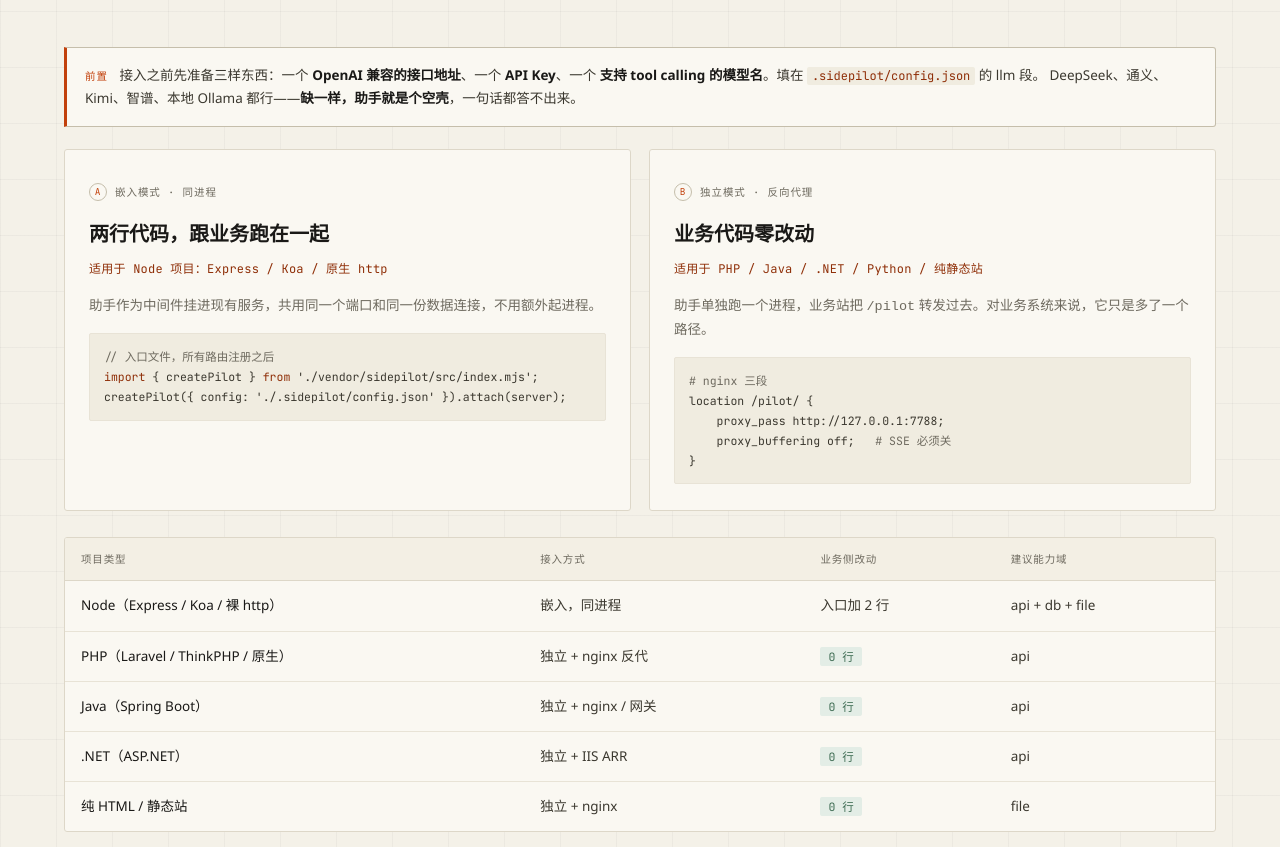
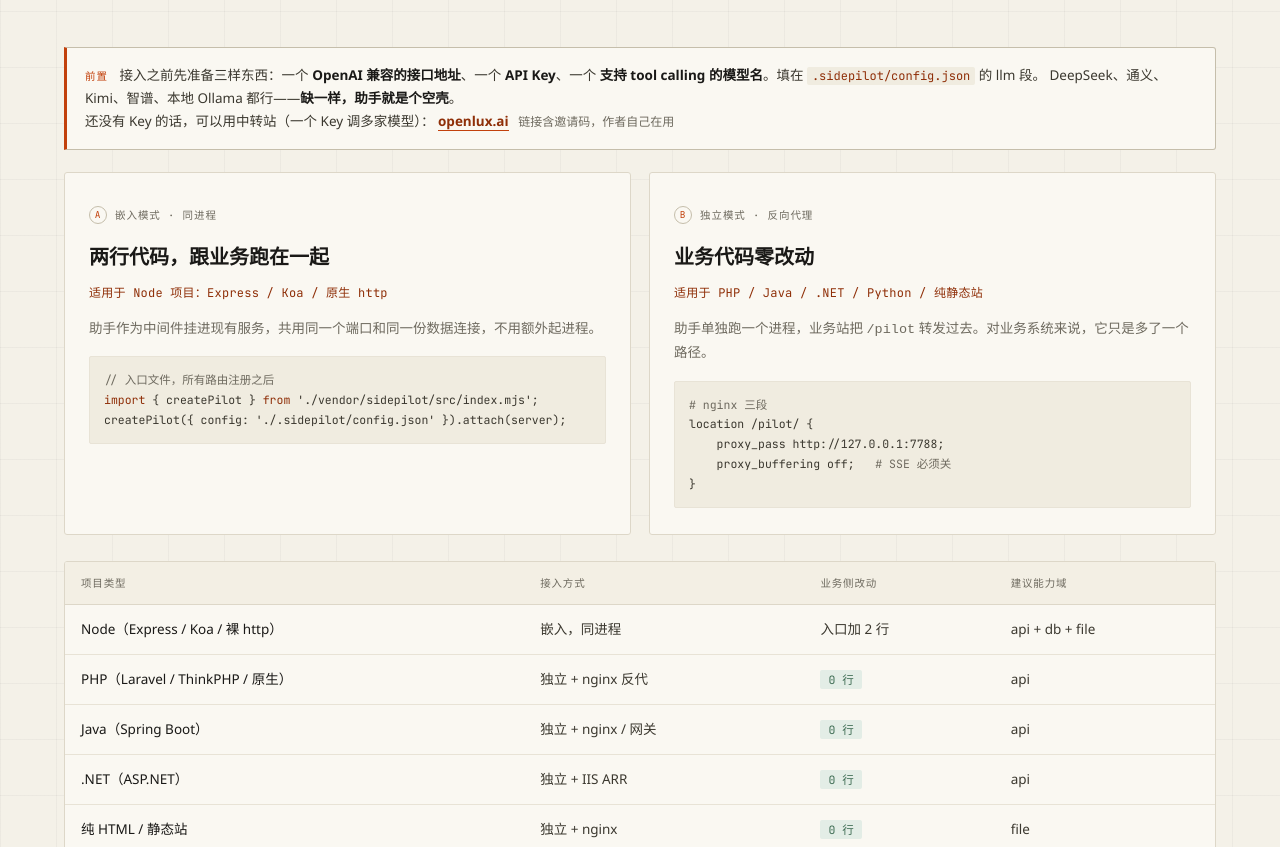
Before and after one commit to banshoudigua/sidepilot, a plain HTML site: page index.html in a window 1280 px wide. Shown: the part 2509-3356 px from the top of the page. Drawn offline with Linux system fonts and the light colour scheme.

Commit message:
README 增加中转站方案：一个 Key 调多家模型，附申请入口
不想一家家注册的话，可以直接用中转站（openlux.ai，链接含邀请码）。
同时保留官方直连对照表，并标明中转请求经第三方、敏感数据自行判断。

- README：新增「最省事的办法：用中转站」+「官方直连」两张对照
- 安装指令第 5 步：Agent 发现用户没 Key 时停下来提示去申请
- 首页：前置提示条加链接与邀请码标注

```diff
--- a/index.html
+++ b/index.html
@@ -477,6 +477,18 @@ h2 {
   color: var(--accent);
   margin-right: 8px;
 }
+.prereq a {
+  color: var(--accent-ink);
+  font-weight: 600;
+  text-decoration: none;
+  border-bottom: 1px solid var(--accent);
+}
+.prereq a:hover { color: var(--accent); background: var(--accent-soft); }
+.prereq .tiny {
+  font-size: 12px;
+  color: var(--muted);
+  margin-left: 6px;
+}
 
 /* ---------- 接入方式 ---------- */
 .modes { display: grid; grid-template-columns: minmax(0, 1fr) minmax(0, 1fr); gap: 18px; }
@@ -856,7 +868,11 @@ html.anim .reveal.in { opacity: 1; transform: none; }
       <span class="lab">前置</span>
       接入之前先准备三样东西：一个 <b>OpenAI 兼容的接口地址</b>、一个 <b>API Key</b>、一个
       <b>支持 tool calling 的模型名</b>。填在 <code>.sidepilot/config.json</code> 的 llm 段。
-      DeepSeek、通义、Kimi、智谱、本地 Ollama 都行——<b>缺一样，助手就是个空壳</b>，一句话都答不出来。
+      DeepSeek、通义、Kimi、智谱、本地 Ollama 都行——<b>缺一样，助手就是个空壳</b>。
+      <br>
+      还没有 Key 的话，可以用中转站（一个 Key 调多家模型）：
+      <a href="https://www.openlux.ai/register?aff=zehW" target="_blank" rel="noopener">openlux.ai</a>
+      <span class="tiny">链接含邀请码，作者自己在用</span>
     </div>
 
     <div class="modes">
```
Also changed, not shown: AI更新历史.md (+18 -3 lines), README.md.
